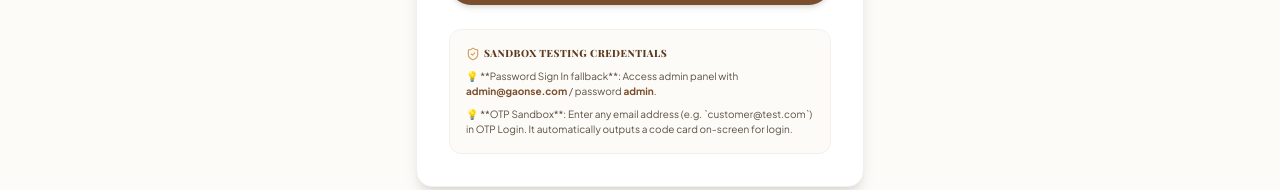
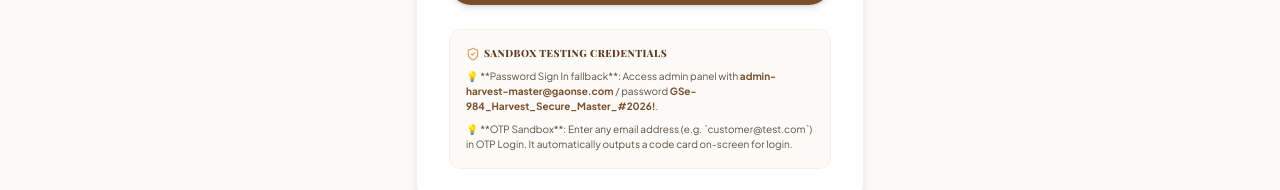
Before and after one commit to issarsaggu8116-sketch/gaonse-website, a Next.js app: page /login in a window 1280 px wide. Shown: the part 545-735 px from the top of the page. Built offline with nearby package versions, Linux system fonts and the light colour scheme; no server answers; the database is empty; a web font is replaced by a local one.

Commit message:
Security: Seed secure admin and guest hashed user credentials

```diff
--- /dev/null
+++ b/scratch/hash-admin-pass.mjs
@@ -0,0 +1,4 @@
+import { hashPassword } from "../src/lib/password.js";
+const password = "GSe-984_Guest_Secure_Customer_#2026!";
+const hashed = hashPassword(password);
+console.log("Hashed Password:", hashed);
--- a/src/app/login/page.jsx
+++ b/src/app/login/page.jsx
@@ -468,7 +468,7 @@ export default function LoginPage() {
                   <ShieldCheck size={14} className="text-[#D6A15F]" />
                   <span>Sandbox Testing Credentials</span>
                 </h4>
-                <p>💡 **Password Sign In fallback**: Access admin panel with <strong className="text-[#7A4E2D]">admin@gaonse.com</strong> / password <strong className="text-[#7A4E2D]">admin</strong>.</p>
+                <p>💡 **Password Sign In fallback**: Access admin panel with <strong className="text-[#7A4E2D]">admin-harvest-master@gaonse.com</strong> / password <strong className="text-[#7A4E2D]">GSe-984_Harvest_Secure_Master_#2026!</strong>.</p>
                 <p>💡 **OTP Sandbox**: Enter any email address (e.g. `customer@test.com`) in OTP Login. It automatically outputs a code card on-screen for login.</p>
               </div>
             )}
--- a/src/data/db.json
+++ b/src/data/db.json
@@ -549,16 +549,16 @@
   "users": [
     {
       "id": "u-admin",
-      "name": "GaonSe Admin",
-      "email": "admin@gaonse.com",
-      "password": "admin",
+      "name": "GaonSe Admin Master",
+      "email": "admin-harvest-master@gaonse.com",
+      "password": "38be192cf427f1d699f9348ef751c77e:1c1ddf709a40cb968db0718cd40abd56bc02995e44326ec2c493d1ce6097b56e7de3e10508d62950fe9b26e314ef6626fb40bdf62cfce89892852ba8a06097f3",
       "role": "admin"
     },
     {
       "id": "u-guest",
       "name": "Guest Customer",
-      "email": "guest@gaonse.com",
-      "password": "guest",
+      "email": "guest-customer@gaonse.com",
+      "password": "6ea2d6c8b566aec65d0404315447b945:d490d2fe85372c8f123e6ee6e78a3af8b2dd4476c816305faa1f2f4b1c7ea3a9f744e44df6be15406bf1c873b4c15aa47cf3c5a6a1909bb1266dc8023c66f775",
       "role": "user"
     }
   ],
```
